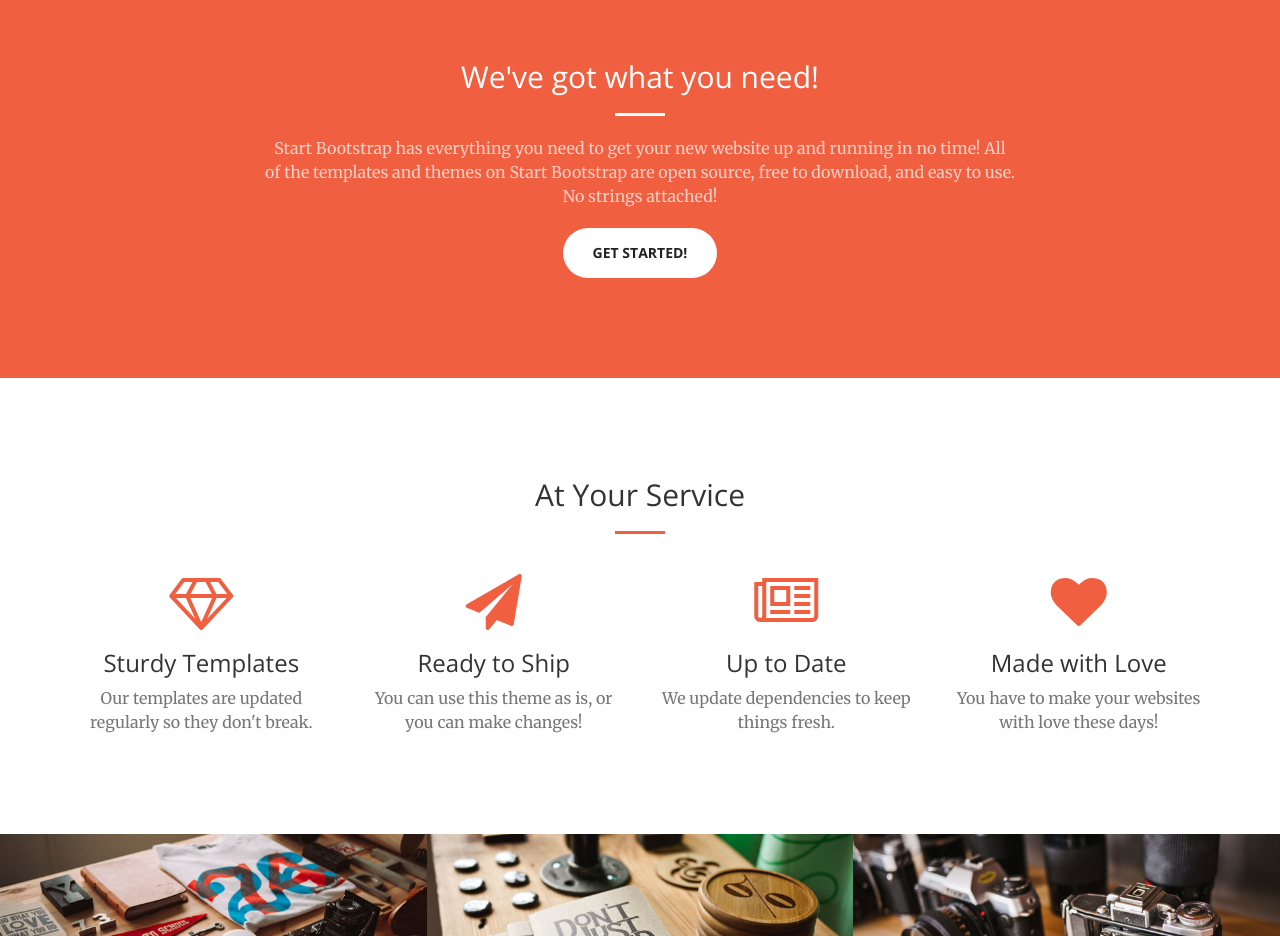
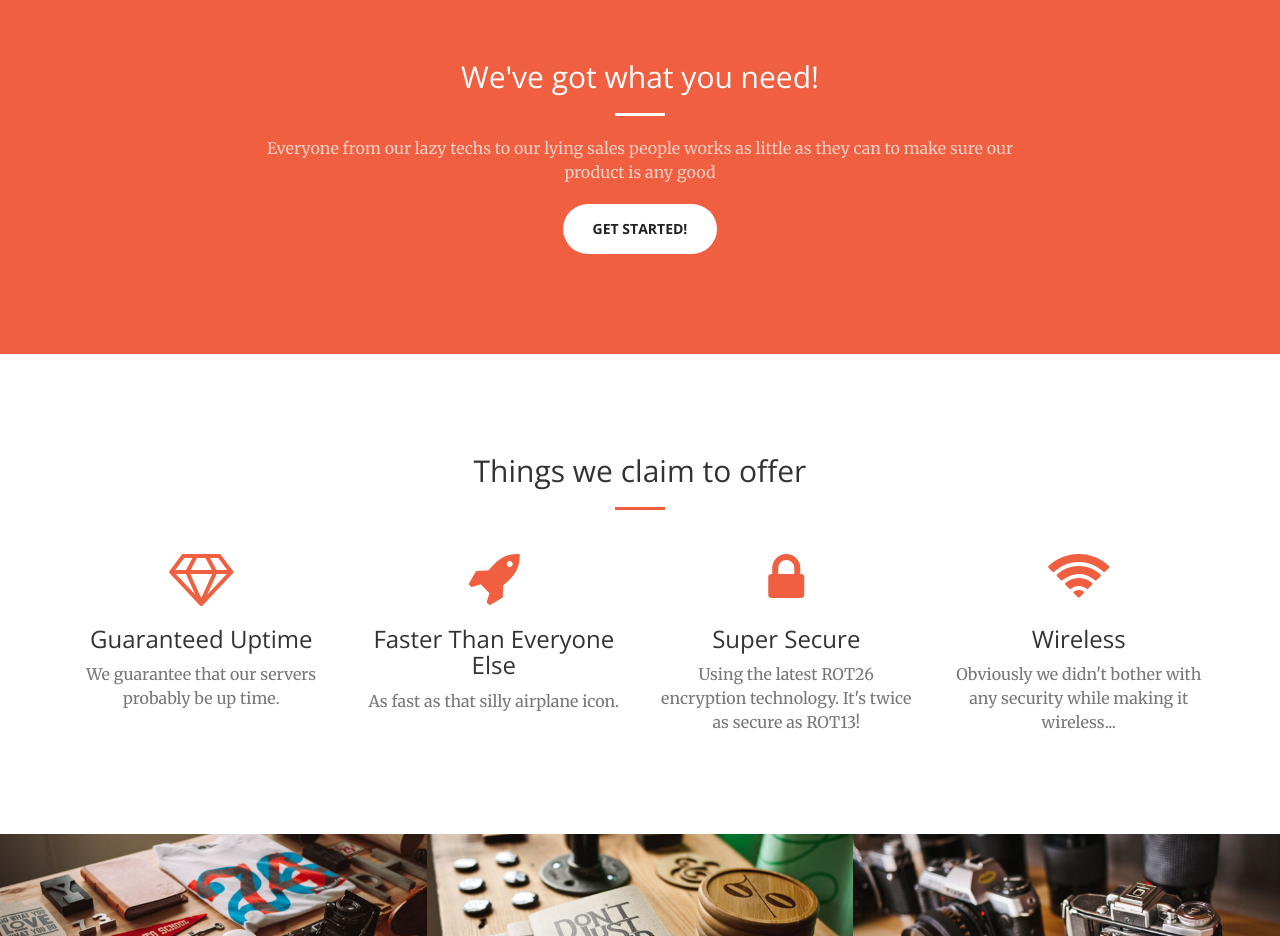
Before and after one commit to JankySolutions/janky.solutions, a plain HTML site: page index.html in a window 1280 px wide. Shown: the part 840-1776 px from the top of the page. Drawn offline with nearby package versions, Linux system fonts and the light colour scheme.

Commit message:
Complete the about section

```diff
--- a/index.html
+++ b/index.html
@@ -88,7 +88,7 @@
                 <div class="col-lg-8 col-lg-offset-2 text-center">
                     <h2 class="section-heading">We've got what you need!</h2>
                     <hr class="light">
-                    <p class="text-faded">Start Bootstrap has everything you need to get your new website up and running in no time! All of the templates and themes on Start Bootstrap are open source, free to download, and easy to use. No strings attached!</p>
+                    <p class="text-faded">Everyone from our lazy techs to our lying sales people works as little as they can to make sure our product is any good</p>
                     <a href="#" class="btn btn-default btn-xl">Get Started!</a>
                 </div>
             </div>
@@ -99,7 +99,7 @@
         <div class="container">
             <div class="row">
                 <div class="col-lg-12 text-center">
-                    <h2 class="section-heading">At Your Service</h2>
+                    <h2 class="section-heading">Things we claim to offer</h2>
                     <hr class="primary">
                 </div>
             </div>
@@ -109,29 +109,29 @@
                 <div class="col-lg-3 col-md-6 text-center">
                     <div class="service-box">
                         <i class="fa fa-4x fa-diamond wow bounceIn text-primary"></i>
-                        <h3>Sturdy Templates</h3>
-                        <p class="text-muted">Our templates are updated regularly so they don't break.</p>
+                        <h3>Guaranteed Uptime</h3>
+                        <p class="text-muted">We guarantee that our servers probably be up time.</p>
                     </div>
                 </div>
                 <div class="col-lg-3 col-md-6 text-center">
                     <div class="service-box">
-                        <i class="fa fa-4x fa-paper-plane wow bounceIn text-primary" data-wow-delay=".1s"></i>
-                        <h3>Ready to Ship</h3>
-                        <p class="text-muted">You can use this theme as is, or you can make changes!</p>
+                        <i class="fa fa-4x fa-rocket wow bounceIn text-primary" data-wow-delay=".1s"></i>
+                        <h3>Faster Than Everyone Else</h3>
+                        <p class="text-muted">As fast as that silly airplane icon.</p>
                     </div>
                 </div>
                 <div class="col-lg-3 col-md-6 text-center">
                     <div class="service-box">
-                        <i class="fa fa-4x fa-newspaper-o wow bounceIn text-primary" data-wow-delay=".2s"></i>
-                        <h3>Up to Date</h3>
-                        <p class="text-muted">We update dependencies to keep things fresh.</p>
+                        <i class="fa fa-4x fa-lock wow bounceIn text-primary" data-wow-delay=".2s"></i>
+                        <h3>Super Secure</h3>
+                        <p class="text-muted">Using the latest ROT26 encryption technology. It's twice as secure as ROT13!</p>
                     </div>
                 </div>
                 <div class="col-lg-3 col-md-6 text-center">
                     <div class="service-box">
-                        <i class="fa fa-4x fa-heart wow bounceIn text-primary" data-wow-delay=".3s"></i>
-                        <h3>Made with Love</h3>
-                        <p class="text-muted">You have to make your websites with love these days!</p>
+                        <i class="fa fa-4x fa-wifi wow bounceIn text-primary" data-wow-delay=".3s"></i>
+                        <h3>Wireless</h3>
+                        <p class="text-muted">Obviously we didn't bother with any security while making it wireless...</p>
                     </div>
                 </div>
             </div>
```
